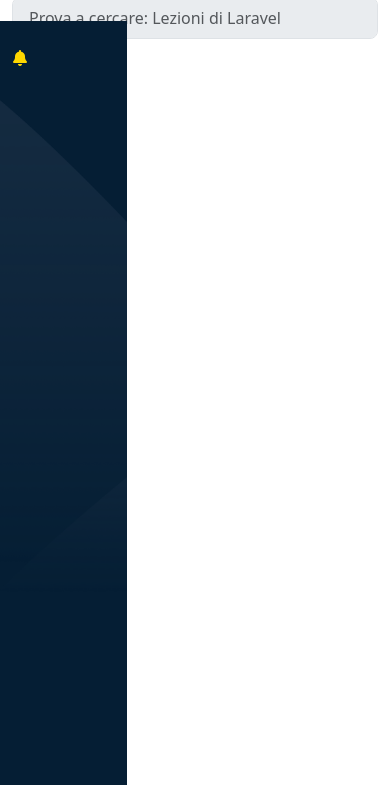
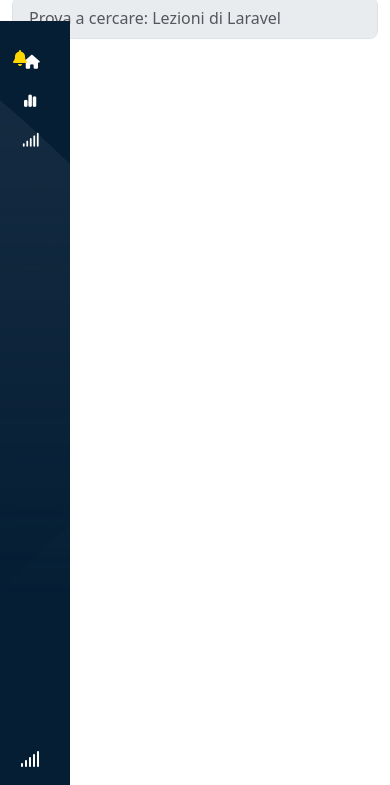
Before and after one commit to DomenicoScala/html-css-bootstrap-dashboard, a plain HTML site: page index.html in a window 390 px wide. Shown: the part 59-844 px from the top of the page. Drawn offline with nearby package versions, Linux system fonts and the light colour scheme.

Commit message:
FINE PRIMA PROVA STRUTTURA ASIDE

```diff
--- a/css/style.css
+++ b/css/style.css
@@ -4,7 +4,8 @@
 
 */
 :root{
-    --bs-light-rgb: rgb(255, 255, 255)
+    --bs-light-rgb: rgb(255, 255, 255);
+    --bs-btn-hover-bg:rgba(255, 255, 255, 0.612);
 }
 
 .main-container-flex{
@@ -19,17 +20,30 @@ aside{
     height: 100%;
     background-color:#051E34;
     background-size:cover;
-    background-attachment: scroll;;
+    background-position-y: top;
 }
 
 .main-content{
-    width: calc(100% - 80px);
+    width: calc(100% - 150px);
     flex-grow: 1;
+    height: calc(100vh - 80px);
+    overflow: auto;
 }
 
 
+.main-container-flex li i{
+    color: white;
+    display: inline-block;
+}
 
+.main-container-flex ul{
+    list-style: none;
+    display: inline;
+}
 
+.main-container-flex ul li a{
+    display: inline-block;
+}
 
 
 /*
@@ -58,12 +72,27 @@ header{
 */
 
 
+
 /*
 
     ASIDE
 
 */
+.aside-flex{
+    display: flex;
+    flex-direction: column;
+    justify-content: center;
+    flex-wrap: nowrap;
+}
 
+.aside-flex div:nth-child(1){
+   flex-grow: 1;
+}
+
+.aside-flex .btn i{
+    color: white;
+    margin-right: 10px;
+}
 
 
 /*
@@ -80,6 +109,10 @@ header{
 
 */
 
+
+
+
+
 @media screen and (max-width:768px) {
     header .row .col-sm-auto > img:nth-child(2){
         display: block;
@@ -94,4 +127,20 @@ header{
     header .fa-ellipsis-vertical{
         display: none;
     }
+
+    .aside-flex span{
+        display: none;
+    }
+
+    .aside-flex{
+        width: 70px;
+    }
+
+    .aside-flex .btn:nth-child(3){
+        margin-left: 6px;
+    }
+
+    .aside-flex .btn{
+        margin-top: 10px;
+    }
 }
--- a/index.html
+++ b/index.html
@@ -52,8 +52,16 @@
 
         <main>           <!--INIZIO MAIN-->
             <div class="main-container-flex">
-                <aside>
+                <aside class="p-2 aside-flex">
+                    <div class="mt-2">
+                        <button type="button" class="btn btn-lg btn-sm btn-md text-white btn-outline-secondary px-2 px-lg-2 px-md-2 px-sm-2 rounded-1 border-0"><i class="fa-solid fa-house mx-2"></i><span class="mx-2">Home</span></button>
+                        <button type="button" class="btn btn-lg btn-sm btn-md text-white btn-outline-secondary px-2 px-lg-2 px-md-2 px-sm-2 rounded-1 border-0"><i class="fa-solid fa-chart-simple mx-2"></i><span class="mx-2">Stats</span></button>
+                        <button type="button" class="btn btn-lg btn-sm btn-md text-white btn-outline-secondary px-2 px-lg-2 px-md-2 px-sm-2 rounded-1 border-0"><i class="fa-solid fa-signal"></i><span class="mx-2">Signals</span></button>
+                    </div>
 
+                    <div>
+                        <button type="button" class="btn text-white btn-outline-secondary rounded-1 border-0"><i class="fa-solid fa-signal"></i><span class="mx-2">Admin</span></button>
+                    </div>
                 </aside>
 
                 <div class="main-content">
```
